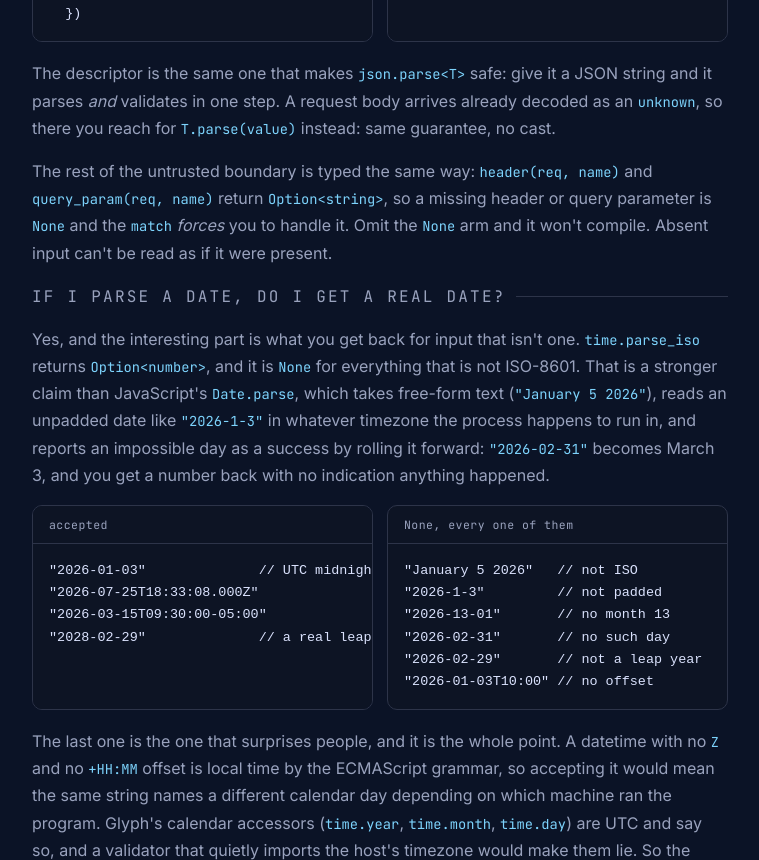
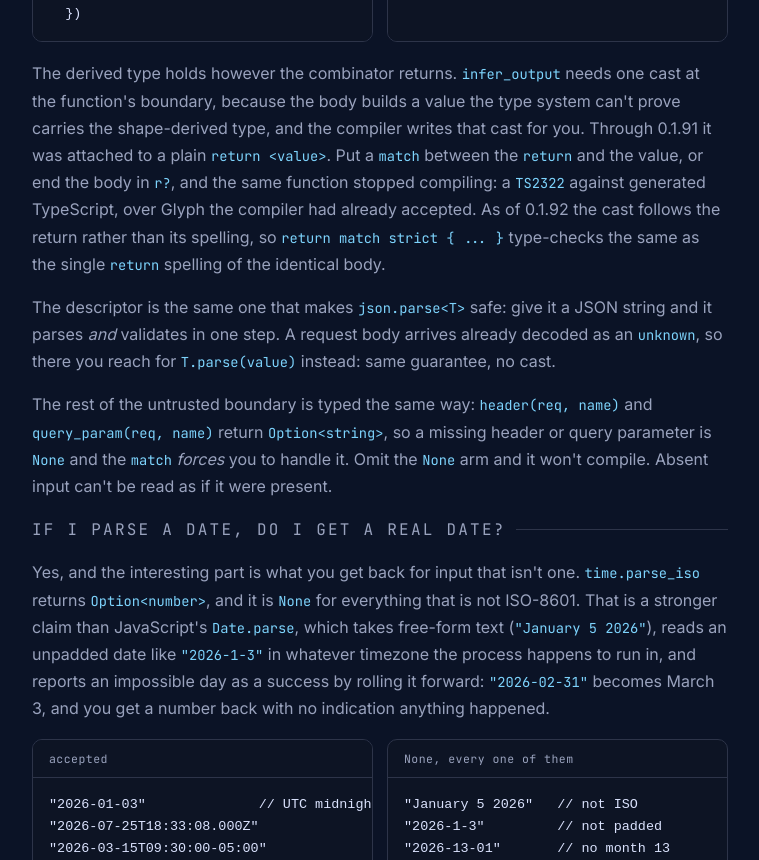
Before and after one commit to chadetov/glyph, a plain HTML site: page web/answers/typed-apis/index.html in a window 1280 px wide. Shown: the part 2867-3727 px from the top of the page, without its empty margins (260-1019 px from the left). Drawn offline with nearby package versions, Linux system fonts and the light colour scheme.

Commit message:
Document the derived-type cast on every return
The D28 write-up in the spec said a combinator carries one boundary cast,
which read as one cast per function. It is one per return, and the two
lowerings that write a return of their own (a match in return position and
a tail E?) now carry it too. The typed-apis answer gains the same point in
engineer framing, with the TS2322 the old behaviour produced.

The workspace test count moves from 1062 to 1065 for the three tests that
pin the new emission.

```diff
--- a/web/answers/typed-apis/index.html
+++ b/web/answers/typed-apis/index.html
@@ -249,6 +249,21 @@ type User = { name: string; age: number };
 // `Schema&lt;User&gt;` fails to compile. The
 // shape is the single source of truth.</pre>
         </div>
+      </div>
+
+      <div class="detail">
+        <p>
+          The derived type holds however the combinator returns. <code>infer_output</code>
+          needs one cast at the function's boundary, because the body builds a value the
+          type system can't prove carries the shape-derived type, and the compiler writes
+          that cast for you. Through 0.1.91 it was attached to a plain
+          <code>return &lt;value&gt;</code>. Put a <code>match</code> between the
+          <code>return</code> and the value, or end the body in <code>r?</code>, and the
+          same function stopped compiling: a <code>TS2322</code> against generated
+          TypeScript, over Glyph the compiler had already accepted. As of 0.1.92 the cast
+          follows the return rather than its spelling, so <code>return match strict { ... }</code>
+          type-checks the same as the single <code>return</code> spelling of the identical body.
+        </p>
       </div>
 
       <div class="detail">
```
Also changed, not shown: docs/language/spec.md (+1 -1 lines), docs/roadmap/04-transpiler.md (+1 -1 lines), glyph-compiler/README.md.
